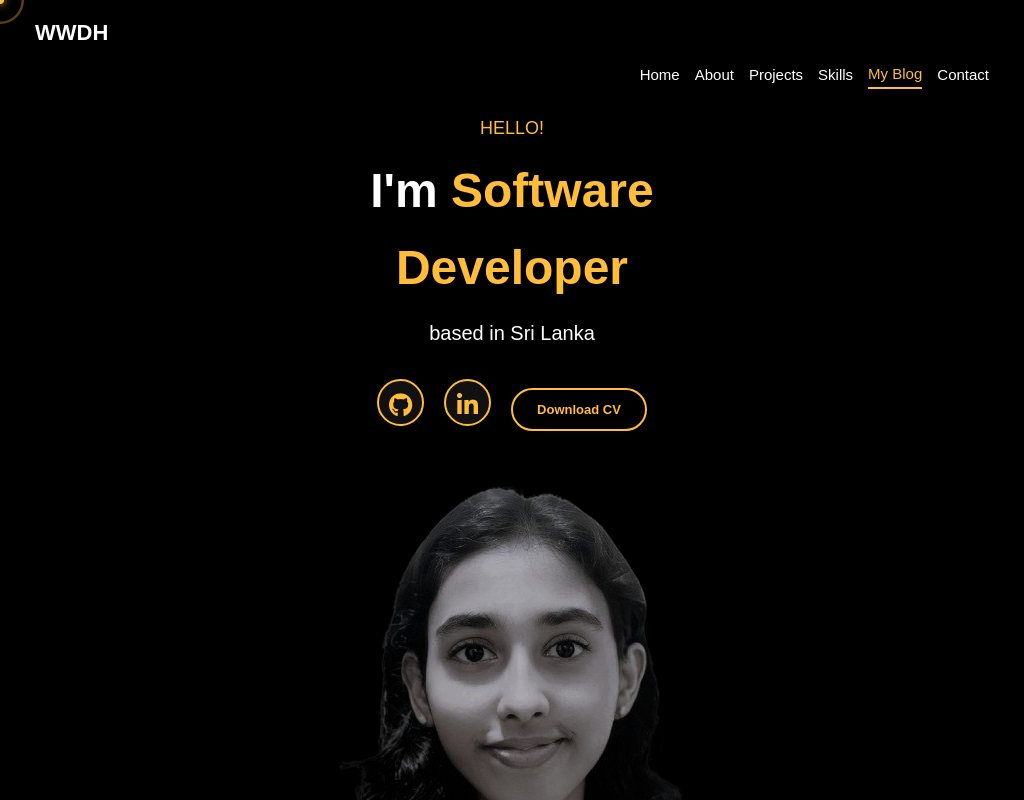
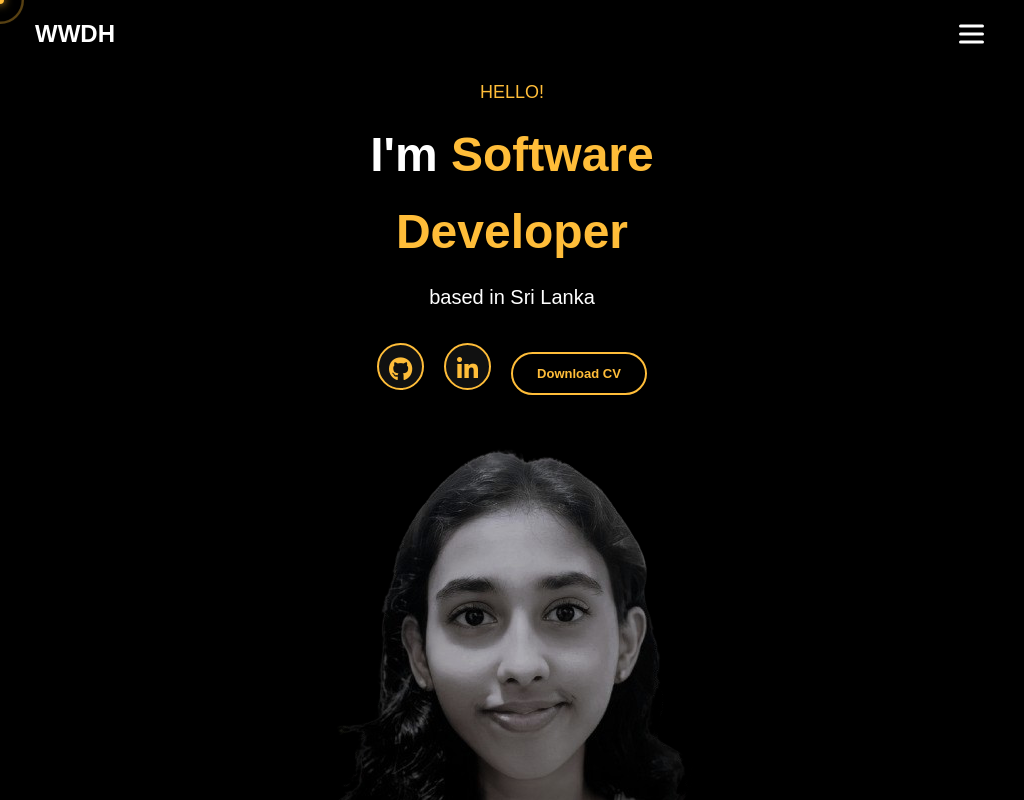
Before and after one commit to dulmini11/DulminiPortfolio, a React (Vite) app: page / in a window 1024 px wide. Shown: the top 800 px of the page. Built offline with nearby package versions, Linux system fonts and the light colour scheme.

Commit message:
Fix indentation and unify responsive navbar behavior

```diff
--- a/src/App.css
+++ b/src/App.css
@@ -74,6 +74,7 @@
     left: 30px;
     display: block;             /* each link on its own row */
   }
+
   .nav-popup .nav-link.active {
     color: #ffbd39;              /* active text color */
   }
@@ -145,42 +146,35 @@
     display: flex;
   }
 
-  @media screen and (min-width: 769px) and (max-width: 1024px) {
-
-    .header {
-      display: flex;
-      flex-direction: row;
-      align-items: center;
-      justify-content: space-between;
-      flex-wrap: nowrap; /* ❗ stop wrapping */
-    }
-
-    /* LOGO LEFT */
-    .logo {
-      font-size: 22px;
-      white-space: nowrap;
-    }
-
-    /* NAV RIGHT — THIS IS THE KEY FIX */
   .desktop-nav {
     display: flex;
-      flex-direction: row;
-      gap: 18px;
-      margin-left: auto; /* 🔥 pushes nav to right */
-      white-space: nowrap;
-    }
-
-    .nav-link {
-      font-size: 15px;
-    }
-
-    /* Hide mobile stuff */
+  }
+
+  /* Mobile styles */
+  @media screen and (max-width: 480px) {
+    .desktop-nav {
+      display: none;
+    }
+  }
+
+  /* MOBILE + TABLET */
+  @media screen and (max-width: 1024px) {
+    .desktop-nav {
+      display: none;
+    }
+
     .hamburger {
+      display: flex;
+    }
+
+    .nav-popup {
       display: none;
     }
 
-    .nav-popup {
-      display: none !important;
+    .nav-popup.active {
+      display: flex;
+      flex-direction: column;
+      gap: 10px;
     }
   }
 
@@ -237,7 +231,6 @@
   align-items: center;
   animation: fadeInUp 1s ease-out forwards;
   }
-
 
   /*----------------------------------------*/
   .code-snippet {
@@ -347,7 +340,6 @@
     border-right: 2px solid #ffbd39;
   }
 
-
   /* Mobile Phones - 480px and below */
   @media (max-width: 480px) {
     .code-snippet {
@@ -431,8 +423,8 @@
       }
     }
   }
+
   /*----------------------------------------*/
-
     .home-section.visible {
     opacity: 1;
     transform: translateY(0);
@@ -589,7 +581,6 @@
       opacity: 0.8;
     }
   }
-/* ---------------------------------------------- */
 
   .two-columns {
     display: flex;
@@ -790,7 +781,6 @@
 
   .about-header {
     position: relative;
-    margin-top: 100px;
   }
 
   .skills-subtitle {
@@ -978,7 +968,7 @@
       border-radius: 25px;
     }
   }
-  /* Section Background */
+
   /* Timeline Achievement Section */
   #achievements {
     background-color: #000;
@@ -1436,7 +1426,6 @@
       justify-self: center;
     }
 
-
     .contact-card {
       width: 180px;
       height: 180px;
@@ -1537,7 +1526,6 @@
     padding: 20px 0;
     color: #999;
   }
-
 
   @media (max-width: 768px) {
     .header {
```
Lines whose indentation alone changed are shown as unchanged.
